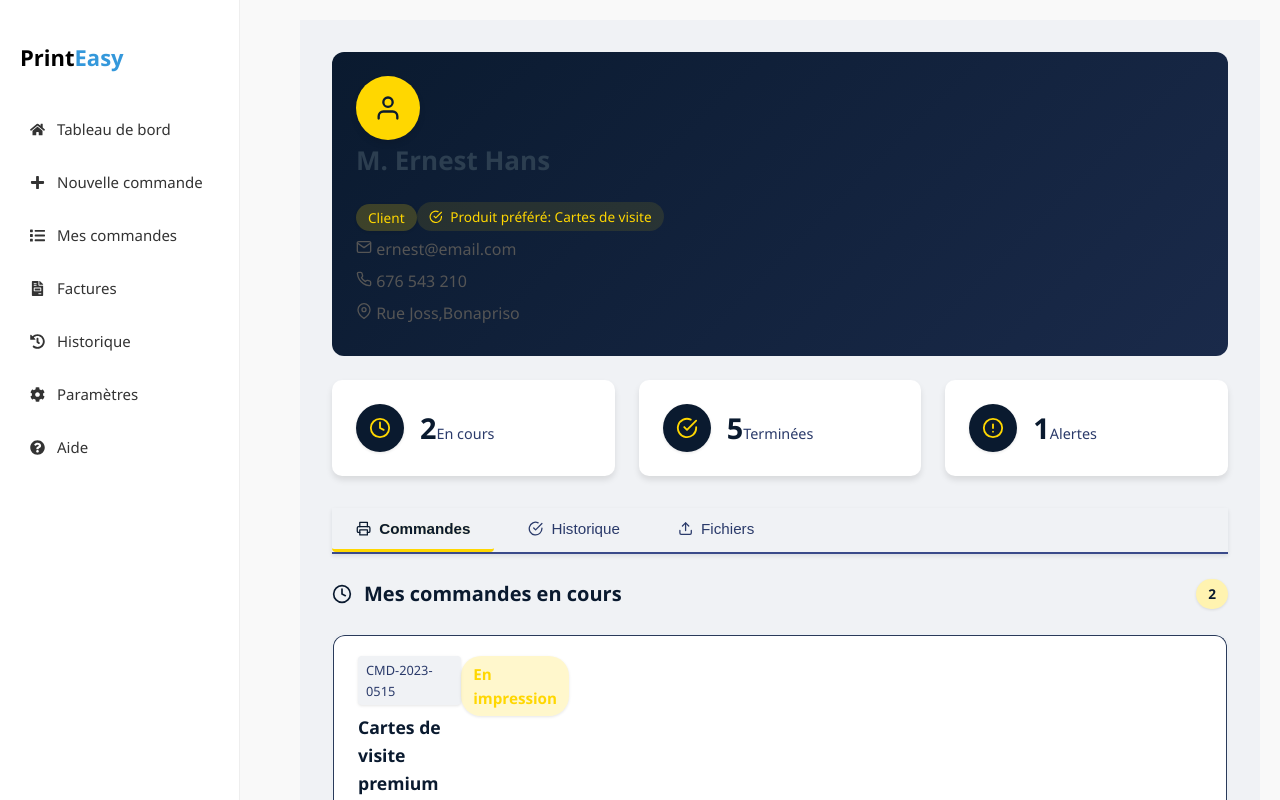
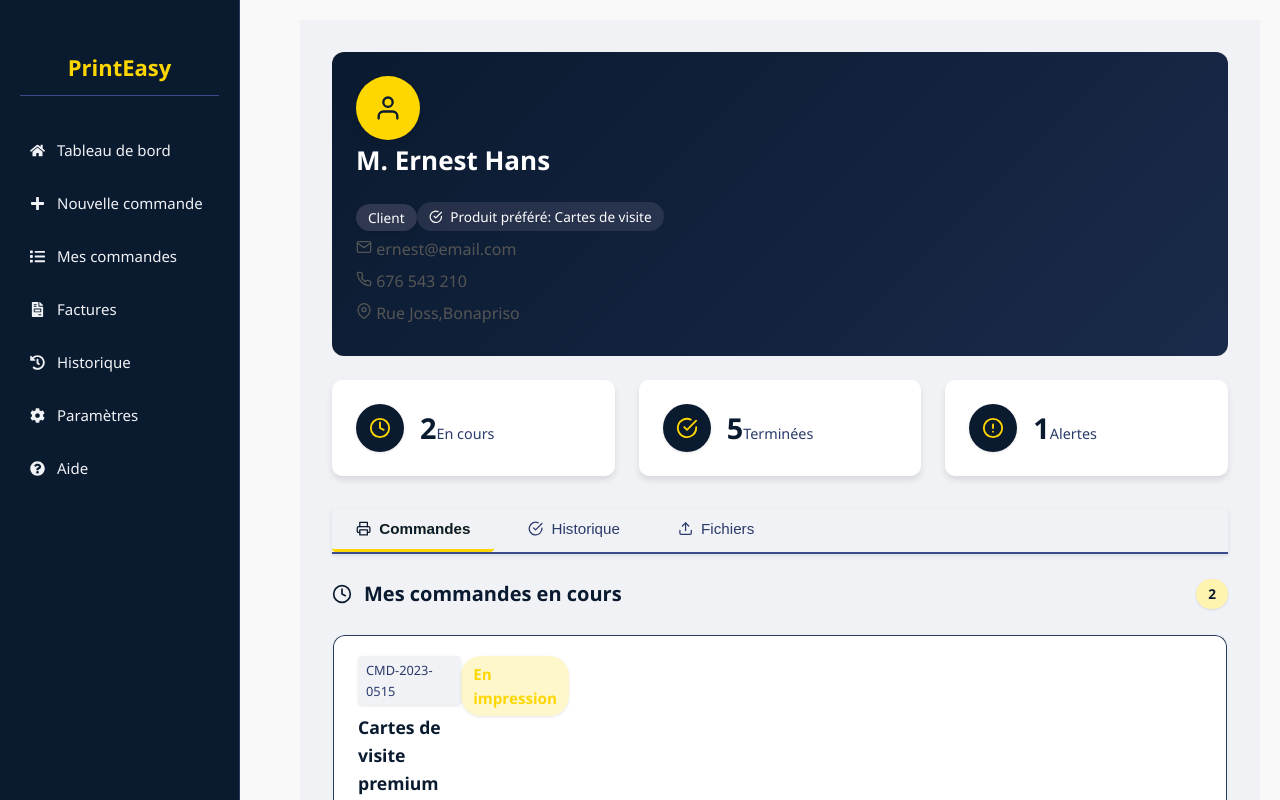
Before and after one commit to PaolaJeanne/dashboard, a React (Create React App) app: page / in a window 1280 px wide. Shown: the top 800 px of the page. Built offline with nearby package versions, Linux system fonts and the light colour scheme.

Commit message:
dashboard sidebar

```diff
--- a/src/styles/Dashboard.css
+++ b/src/styles/Dashboard.css
@@ -39,11 +39,19 @@
 /* Header */
 .dashboard-header {
   background: linear-gradient(135deg, var(--night-blue) 0%, var(--dark-blue) 100%);
-  color: white;
+  color: white; /* Texte principal en blanc */
   border-radius: 12px;
   padding: 1.5rem;
   margin-bottom: 1.5rem;
   box-shadow: var(--shadow-xl);
+}
+
+.client-info h1 {
+  color: white; /* Nom du client en blanc */
+}
+
+.client-meta {
+  color: white; /* Métadonnées en blanc */
 }
 
 .avatar {
@@ -59,8 +67,8 @@
 }
 
 .account-type {
-  background-color: rgba(255, 215, 0, 0.2);
-  color: var(--gold-yellow);
+  background-color: rgba(255, 215, 255, 0.15);
+  color: white;
   padding: 0.25rem 0.75rem;
   border-radius: 20px;
   font-size: 0.85rem;
@@ -68,14 +76,18 @@
 }
 
 .favorite-product {
-  background-color: rgba(255, 215, 0, 0.1);
-  color: var(--gold-yellow);
+  background-color: rgba(255, 215, 255, 0.1);
+  color: white;
   padding: 0.25rem 0.75rem;
   border-radius: 20px;
   font-size: 0.85rem;
   display: inline-flex;
   align-items: center;
   gap: 0.5rem;
+}
+
+favorite-product svg {
+  color: var(--gold-yellow); /* Conserve la couleur jaune pour l'icône */
 }
 
 /* Statistiques */
--- a/src/styles/Sidebar.css
+++ b/src/styles/Sidebar.css
@@ -1,9 +1,8 @@
-/* src/styles/Sidebar.css */
-
+/* Sidebar avec palette bleu nuit & jaune */
 .sidebar {
   width: 240px;
-  background-color: #fff;
-  border-right: 1px solid #eee;
+  background-color: var(--night-blue);
+  border-right: 1px solid var(--border);
   padding: 20px;
   box-sizing: border-box;
   height: 100vh;
@@ -21,14 +20,10 @@
   font-weight: bold;
   display: flex;
   align-items: center;
-}
-
-.logo .black {
-  color: #000;
-}
-
-.logo .blue {
-  color: #3498db;
+  justify-content: center;
+  color: var(--gold-yellow);
+  padding: 10px;
+  border-bottom: 1px solid var(--light-blue);
 }
 
 .sidebar nav {
@@ -42,7 +37,7 @@
   align-items: center;
   gap: 12px;
   text-decoration: none;
-  color: #333;
+  color: var(--light-gray);
   padding: 12px 10px;
   border-radius: 6px;
   font-size: 15px;
@@ -50,17 +45,21 @@
 }
 
 .sidebar-link:hover {
-  background-color: #f0f0f0;
+  background-color: var(--dark-blue);
+  color: var(--gold-yellow);
 }
 
 .sidebar-link.active {
-  background-color: #eaf6ff;
-  color: #3498db;
+  background-color: var(--light-blue);
+  color: var(--gold-yellow);
   font-weight: 500;
+  box-shadow: 0 1px 3px rgba(10, 26, 47, 0.12);
 }
 
-.sidebar-link span {
-  white-space: nowrap;
+.sidebar-link i {
+  color: var(--gold-yellow);
+  width: 20px;
+  text-align: center;
 }
 
 /* Mobile menu toggle */
@@ -70,8 +69,8 @@
   top: 15px;
   left: 15px;
   z-index: 101;
-  background: #fff;
-  border: 1px solid #eee;
+  background: var(--night-blue);
+  border: 1px solid var(--border);
   border-radius: 6px;
   padding: 8px 10px;
   cursor: pointer;
@@ -80,7 +79,7 @@
 
 .menu-toggle svg {
   font-size: 1.2rem;
-  color: #3498db;
+  color: var(--gold-yellow);
 }
 
 /* Overlay pour mobile */
@@ -91,7 +90,7 @@
   left: 0;
   right: 0;
   bottom: 0;
-  background-color: rgba(0,0,0,0.3);
+  background-color: rgba(10, 26, 47, 0.5);
   z-index: 99;
 }
 
```
